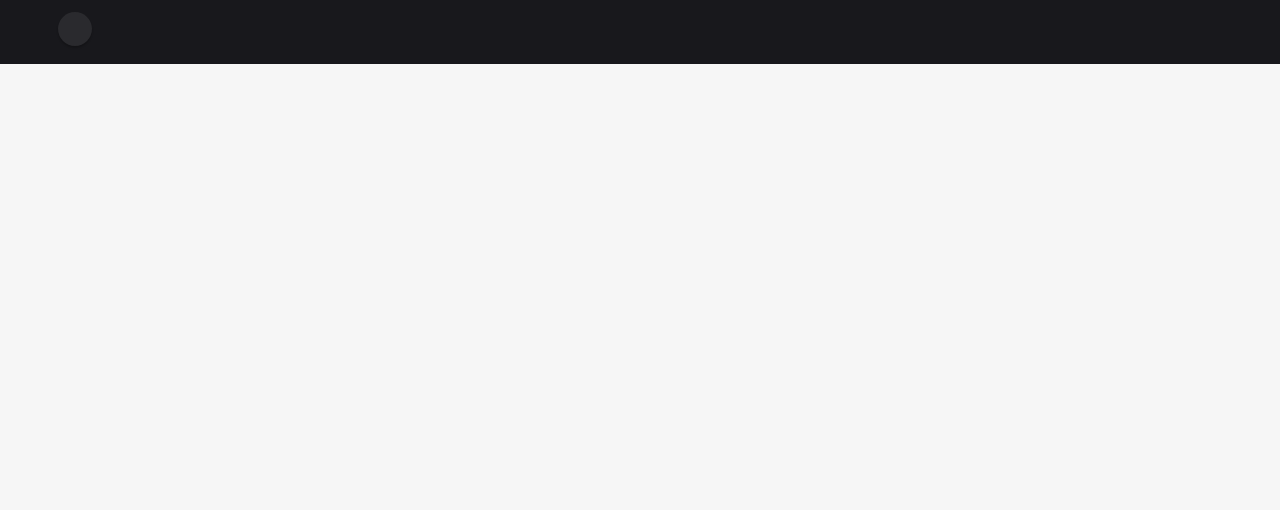
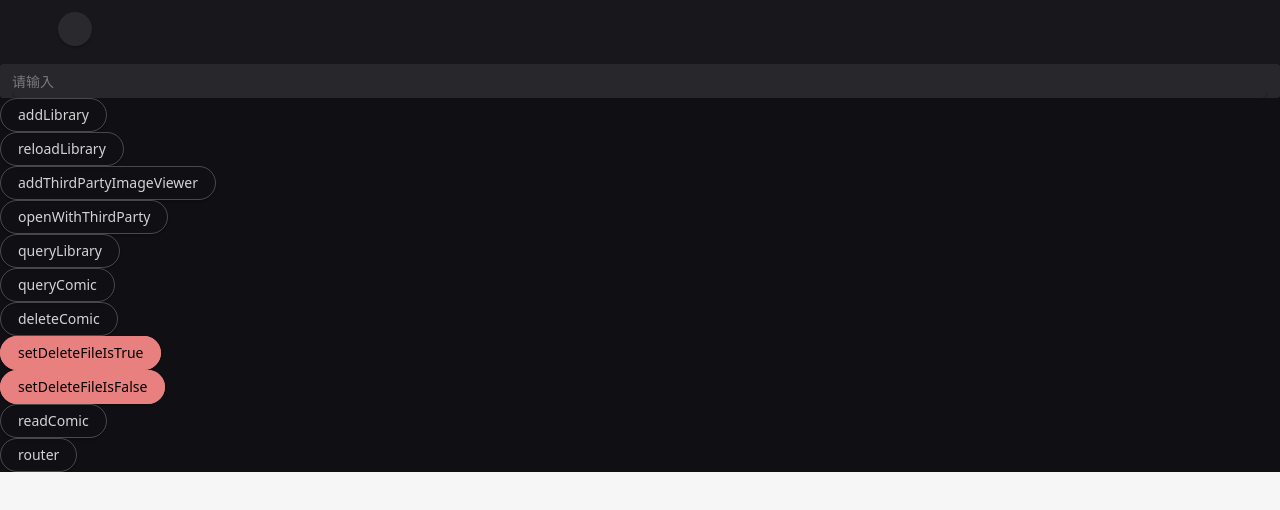
Before and after one commit to tuip123/tauri-comic-reader, a Vue app: page /Config in a window 1280 px wide. Shown: the top 510 px of the page. Built offline with nearby package versions, Linux system fonts and the light colour scheme; some icons are missing.

Commit message:
feat:修改Test与Config

```diff
--- a/src-tauri/tauri.conf.json
+++ b/src-tauri/tauri.conf.json
@@ -72,10 +72,10 @@
     "windows": [
       {
         "fullscreen": false,
-        "height": 600,
+        "height": 720,
         "resizable": true,
         "title": "tauri-comic-reader",
-        "width": 800
+        "width": 1280
       }
     ]
   }
--- a/src/components/Test.vue
+++ b/src/components/Test.vue
@@ -2,7 +2,12 @@
 import {invoke} from "@tauri-apps/api/tauri";
 import {open} from '@tauri-apps/api/dialog';
 import {ref} from 'vue';
-import {NButton} from 'naive-ui';
+import {NButton,NInput} from 'naive-ui';
+
+
+import {useRouter} from "vue-router";
+
+const router = useRouter()
 
 interface Pagination {
   current: number,
@@ -106,10 +111,6 @@ async function readComic() {
   }
 }
 
-import {useRouter} from "vue-router";
-
-const router = useRouter()
-
 function routerFn() {
   router.push({
     path: '/ComicBookcase',
@@ -133,9 +134,7 @@ function setDeleteFileIsTrue(value: boolean) {
 
 <template>
   <div class="card">
-    <input v-model="temp">
-    <br>
-    <n-button round type="primary" @click="closePanel()">CLOSE</n-button>
+    <n-input v-model="temp" />
     <br>
     <n-button round @click="addLibrary()">addLibrary</n-button>
     <br>
--- a/src/view/Config.vue
+++ b/src/view/Config.vue
@@ -3,12 +3,16 @@
     <n-layout-header style="height: 64px;padding: 12px">
       <Header noSearch noConfig/>
     </n-layout-header>
+    <n-layout-content>
+      <Test/>
+    </n-layout-content>
   </n-layout>
 </template>
 <!--todo 展示，修改config-->
 <script setup lang="ts">
-import { NLayout, NLayoutHeader} from "naive-ui"
+import { NLayout, NLayoutHeader,NLayoutContent} from "naive-ui"
 import Header from "@/components/Header.vue";
+import Test from "@/components/Test.vue";
 
 </script>
 
--- a/src/view/Home.vue
+++ b/src/view/Home.vue
@@ -1,5 +1,4 @@
 <template>
-  <Test v-show="testPanel" @close="testPanel=false"/>
   <n-layout vertical size="large">
     <n-layout-header style="height: 64px;padding: 12px">
       <Header @query="setSearchWord" noBack/>
@@ -85,7 +84,6 @@
   </n-layout>
 </template>
 <script setup lang="ts">
-import Test from "@/components/Test.vue";
 import Header from "@/components/Header.vue";
 import {invoke} from "@tauri-apps/api/tauri";
 import {ref, onMounted} from "vue";
@@ -125,7 +123,6 @@ interface LibraryList {
   list: Library[],
   pagination: Pagination
 }
-const testPanel = ref(true)
 const libraryList = ref<Library[]>([])
 const pagination = ref<Pagination>({
   current: 1,
@@ -185,13 +182,13 @@ async function addLibrary() {
 }
 
 async function reloadLibrary(libraryId: number) {
-  console.log('123')
   await invoke("reload_library", {libraryId: libraryId})
   await queryLibrary()
 }
 
 onMounted(() => {
   queryLibrary()
+//  todo 获取config
 })
 </script>
 
```
